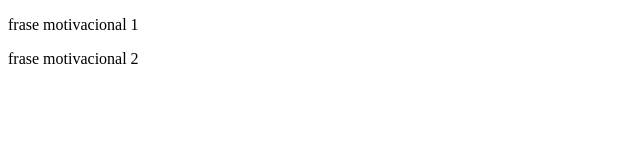
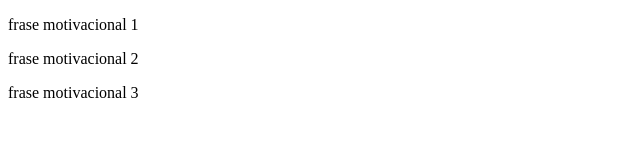
Before and after one commit to pedrogamedev/bootcampfatec, a plain HTML site: page index.html in a window 1280 px wide. Shown: the whole page, without its empty margins (0-640 px from the left). Drawn offline with Linux system fonts and the light colour scheme.

Commit message:
frasemotivacional3

```diff
--- a/index.html
+++ b/index.html
@@ -9,5 +9,7 @@
 <body>
     <p> frase motivacional 1</p>
     <p> frase motivacional 2</p>
+        <p> frase motivacional 3</p>
+
 </body>
 </html>
```
